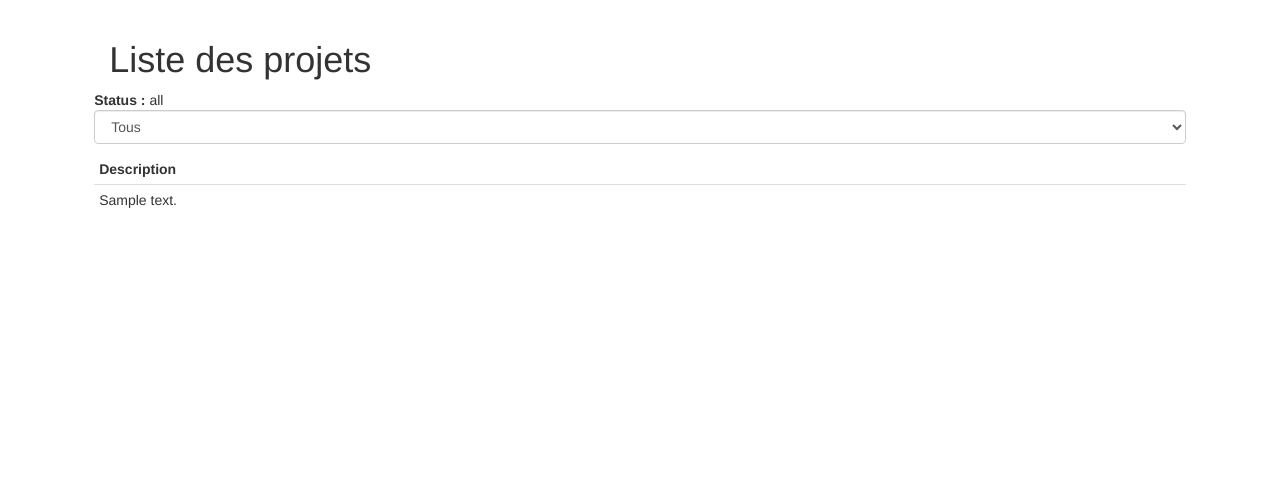
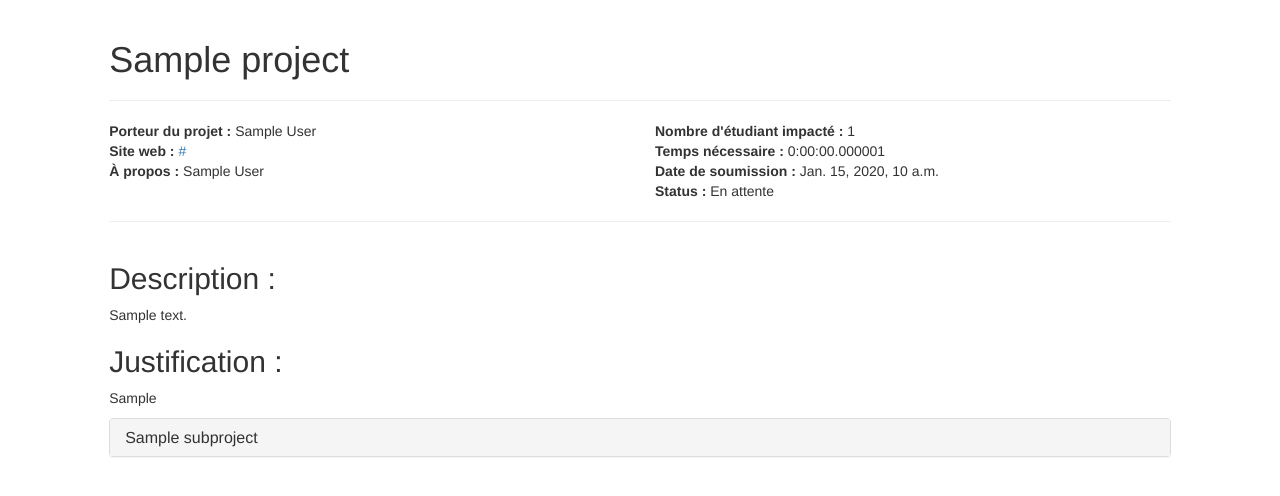
Before and after one commit to CDVU/plateforme-de-vote-budgetaire, a Django app: page /projects/view/1 in a window 1280 px wide. Shown: the part 52-548 px from the top of the page. Run offline with Django 3.2, Linux system fonts and the light colour scheme; tables that the repository leaves empty hold one stand-in row (values such as "Sample post"); some libraries are stand-ins or nearby versions.

Commit message:
add project_detail and refactor project_list

```diff
--- /dev/null
+++ b/plateforme_budgetaire/project/templates/project/project_detail.html
@@ -0,0 +1,63 @@
+{% extends "landing_base.html" %}
+
+{% block extrajs %}
+
+{% endblock %}
+
+{% block content %}
+    <h1>{{project.name}}</h1>
+    <hr>
+    <div class="row">
+        <div class="col-sm-6">
+            <strong>Porteur du projet :</strong> {{project.author_name}}<br>
+            {% if project.author_website %}
+            <strong>Site web :</strong> <a href="{{project.author_website}}">{{project.author_website}}</a><br>
+            {% endif %}
+            <strong>À propos :</strong> {{project.author_description}}<br>
+        </div>
+        <div class="col-sm-6">
+            <strong>Nombre d'étudiant impacté :</strong> {{project.number_affected_by}}<br>
+            <strong>Temps nécessaire :</strong> {{project.completion_time}}<br>
+            <strong>Date de soumission :</strong> {{project.date_of_submission}}<br>
+            <strong>Status :</strong> {{project.status}}
+        </div>
+    </div>
+    <hr>
+    <div class="row" id="project">
+        <div class="col-sm-12">
+            <h2>Description :</h2>
+            <p class="text-justify">{{project.description}}</p>
+
+            <h2>Justification :</h2>
+            <p class="text-justify">{{project.justification}}</p>
+        </div>
+    </div>
+
+    <div class="row" id="sub-project">
+        <div class="col-sm-12">
+            <div id="accordion" class="panel-group">
+                {% for subProject in project.SubProject.all %}
+                <div class="panel panel-default">
+                    <div class="panel-heading">
+                        <h4 class="panel-title">
+                            <a data-toggle="collapse" data-parent="#accordion" href="#collapse{{ subProject.id }}">
+                                {{ subProject.name }}
+                            </a>
+                        </h4>
+                    </div>
+                    <div id="collapse{{ subProject.id }}" class="panel-collapse collapse">
+                        <div class="panel-body">
+                            <strong>Temps nécessaire :</strong> {{ subProject.completion_time }}<br>
+                            <strong>Montant :</strong> {{ subProject.minimum_amount }} - {{ subProject.maximum_amount }}<br>
+                            <br>
+                            <p>
+                                {{ subProject.description }}
+                            </p>
+                        </div>
+                    </div>
+                </div>
+                {% endfor %}
+            </div>
+        </div>
+    </div>
+{% endblock %}
--- a/plateforme_budgetaire/project/templates/project/project_list.html
+++ b/plateforme_budgetaire/project/templates/project/project_list.html
@@ -5,7 +5,7 @@
 
     <div class="row">
         <p>
-            <strong>Status :</strong> {{ validation_state_selected }}
+            <strong>Status :</strong>
             <select class="form-control" onchange="window.location = this.options[this.selectedIndex].value">
                 {% for status, key in status_list %}
                     {% if validation_state_selected == key %}
@@ -23,18 +23,16 @@
             </select>
         </p>
         <table class="table table-hover table-condensed sortable">
-            <thead>
-                <td><strong>Description</strong></td>
-            </thead>
-            <tbody>
         {% for project in projects %}
             <tr class="row-link">
                 <td>
-                        {{project.description}}
+                    <a href='{% url "projects:project_detail" project.id %}'>
+                        <h2>{{project.name}} - {{project.status}}</h2>
+                        <p class="text-justify">{{project.description}}</p>
+                    </a>
                 </td>
             </tr>
         {% endfor %}
-            </tbody>
         </table>
     </div>
 {% endblock %}
--- a/plateforme_budgetaire/project/urls.py
+++ b/plateforme_budgetaire/project/urls.py
@@ -3,6 +3,7 @@ from project import views
 
 urlpatterns = patterns(
     '',
-    url(r'(?P<validated>0|1|2)/$', views.ProjectList.as_view(), name='project_list'),
+    url(r'view/(?P<pk>\d+)$', views.ProjectDetail.as_view(), name='project_detail'),
+    url(r'(?P<validated>0|1|2)$', views.ProjectList.as_view(), name='project_list'),
     url(r'$', views.ProjectList.as_view(), {"validated": "all"}, name='project_list'),
 )
--- a/plateforme_budgetaire/project/views.py
+++ b/plateforme_budgetaire/project/views.py
@@ -1,6 +1,21 @@
 from django.shortcuts import render
 from django.views import generic
-from project.models import Project, PROJECT_STATUS_CHOICES
+from project.models import Project, SubProject, PROJECT_STATUS_CHOICES
+
+
+class ProjectDetail(generic.DetailView):
+    # List all project
+    model = Project
+    template_name = 'project/project_detail.html'
+
+    def dispatch(self, *args, **kwargs):
+        print kwargs['pk']
+        return super(ProjectDetail, self).dispatch(*args, **kwargs)
+
+    def get_context_data(self, **kwargs):
+        context = super(ProjectDetail, self).get_context_data(**kwargs)
+        context['sub_projects'] = SubProject.objects.filter(project=self.object)
+        return context
 
 
 class ProjectList(generic.ListView):
```
Lines whose indentation alone changed are shown as unchanged.
